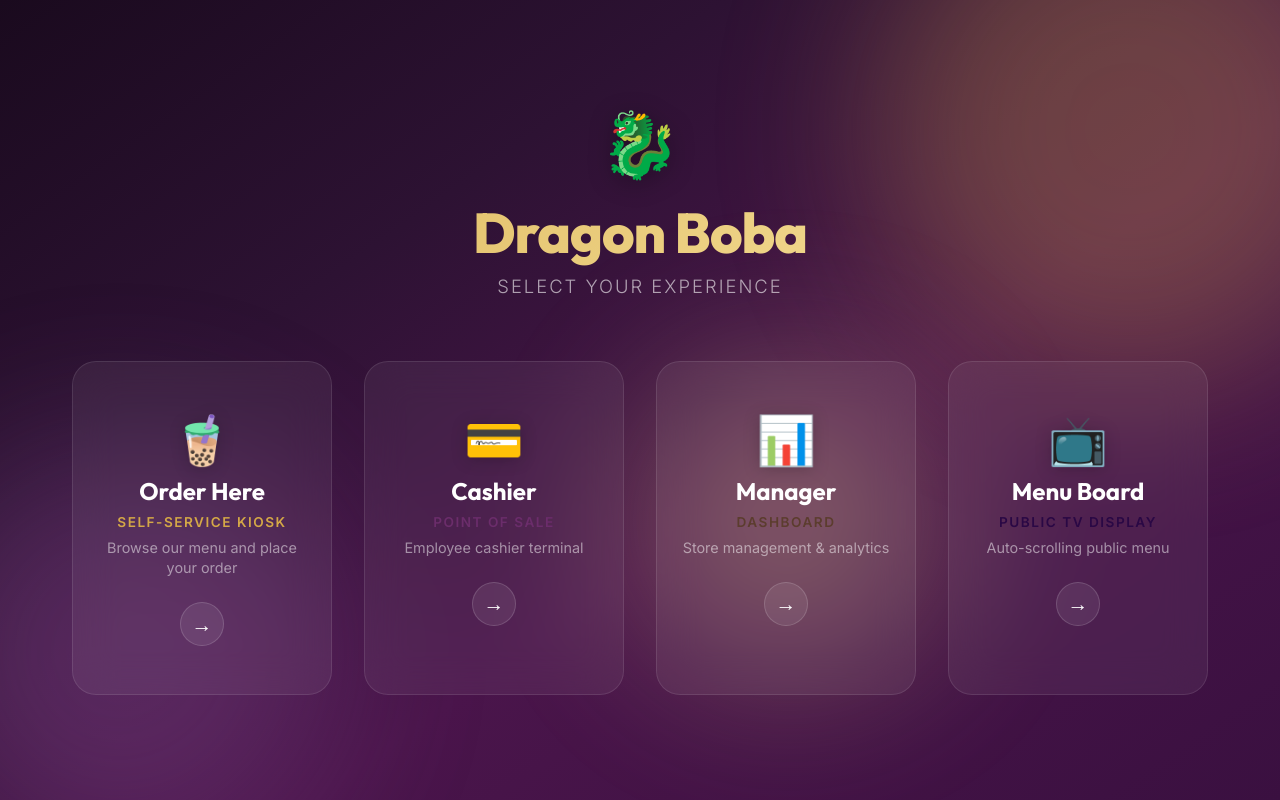
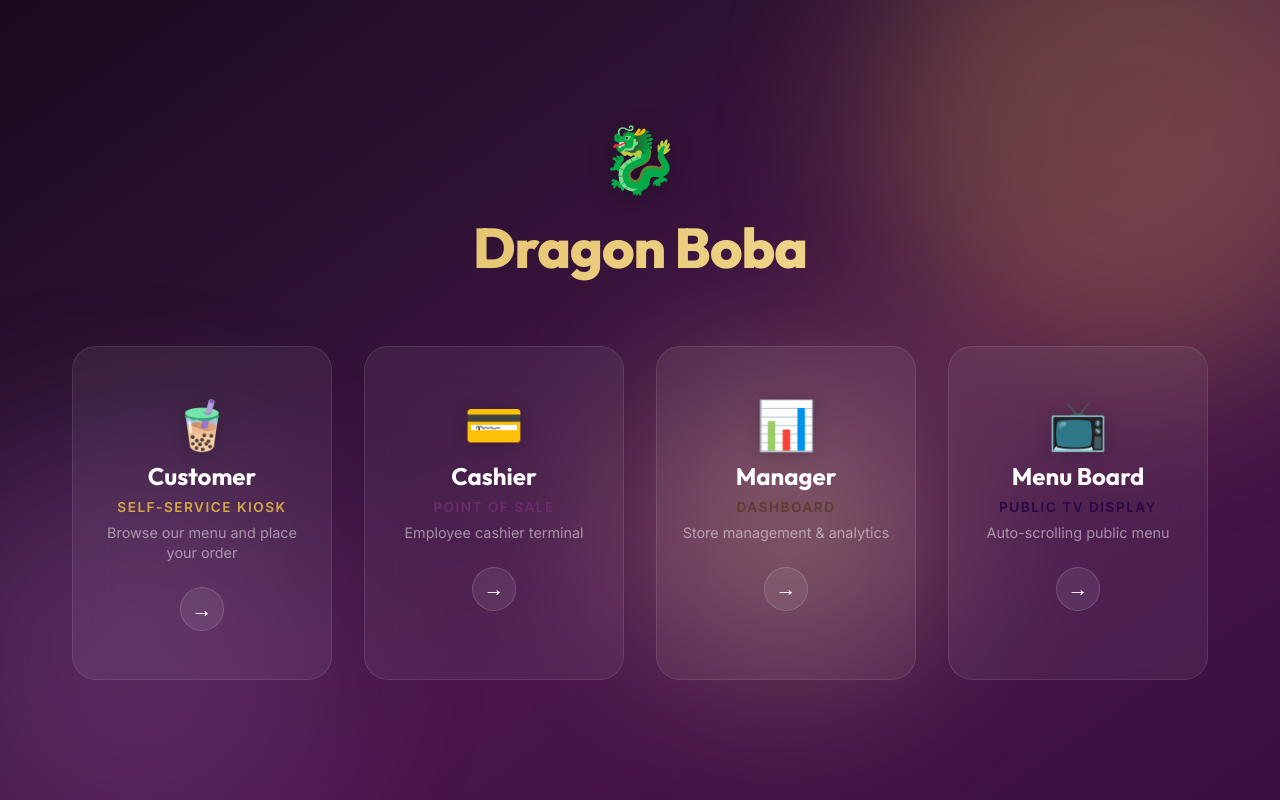
Before and after one commit to CSCE-331-Spring-2026-900-908/team22-project3, a React (Vite) app in the folder client/: page / in a window 1280 px wide. Built offline with nearby package versions, Linux system fonts and the light colour scheme; no server answers.

Commit message:
portal changes and test

```diff
--- a/client/src/pages/Portal.jsx
+++ b/client/src/pages/Portal.jsx
@@ -4,7 +4,7 @@ import './Portal.css'
 
 const views = [
   {
-    title: 'Order Here',
+    title: 'Customer',
     subtitle: 'Self-Service Kiosk',
     description: 'Browse our menu and place your order',
     path: '/customer',
@@ -58,7 +58,6 @@ export default function Portal() {
         <div className="portal__header">
           <span className="portal__logo-icon">🐉</span>
           <h1 className="portal__title">Dragon Boba</h1>
-          <p className="portal__tagline">Select your experience</p>
         </div>
 
         <div className="portal__cards">
```
